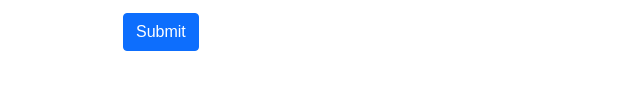
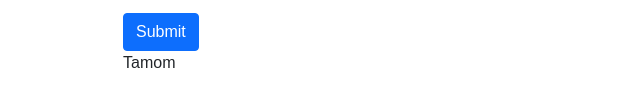
Before and after one commit to zahriddinulmasov/3.2-dars, a website: page index.html in a window 1280 px wide. Shown: the part 326-432 px from the top of the page, 0-640 px from the left. Drawn offline with Linux system fonts and the light colour scheme.

Commit message:
finished 3.2-dars

```diff
--- a/index.html
+++ b/index.html
@@ -55,6 +55,8 @@
 
           <button type="submit" class="btn btn-primary">Submit</button>
         </form>
+
+        <div>Tamom</div>
       </div>
 
     <script src="./js/bootstrap.bundle.js"></script>
```
